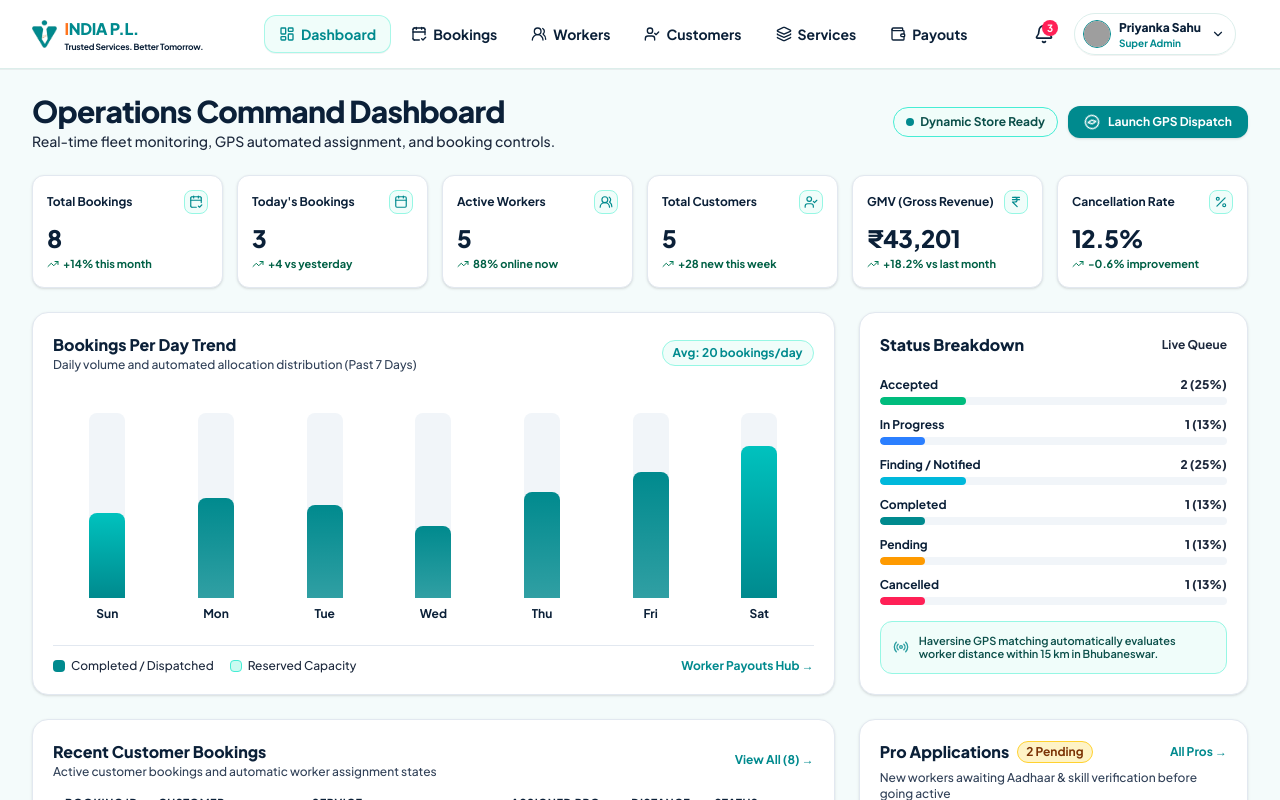
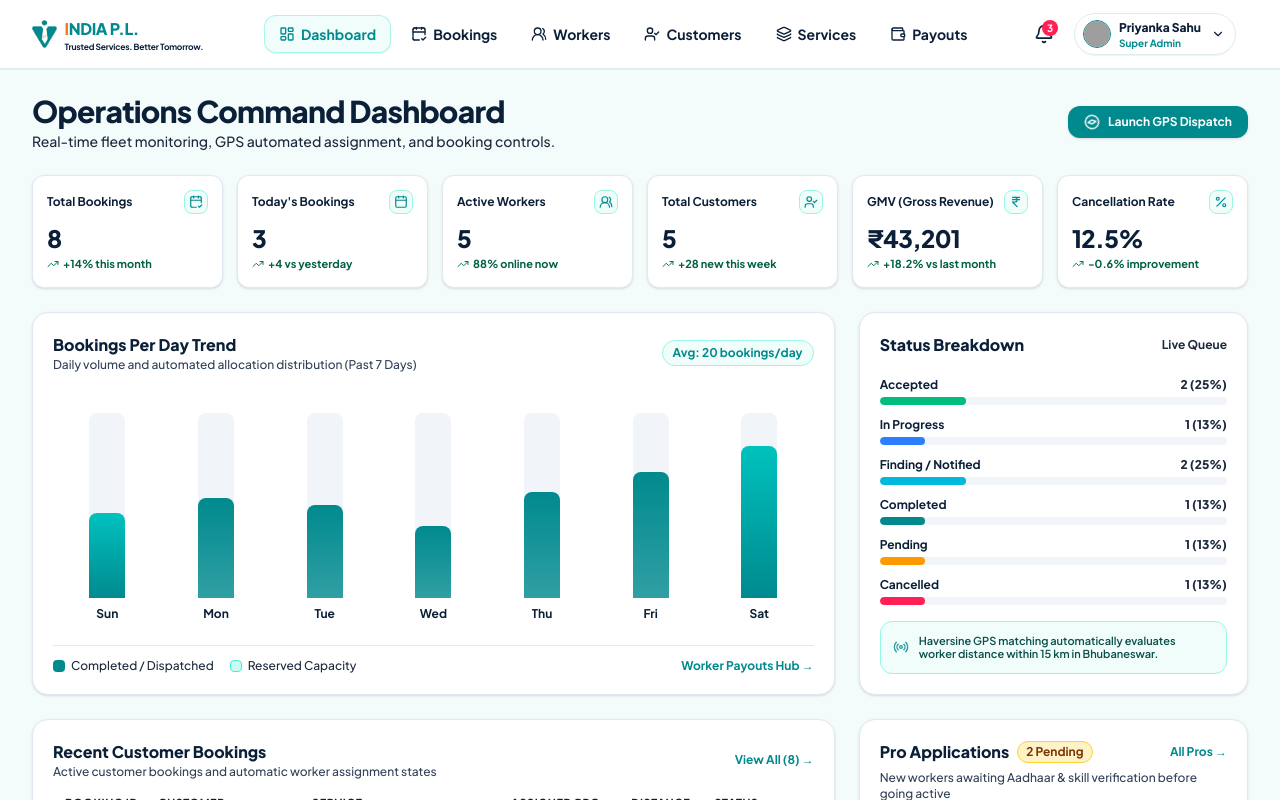
Before and after one commit to weinternpune/india_PL_Website, a React (Vite) app: page /admin/dashboard in a window 1280 px wide. Shown: the top 800 px of the page. Built offline with nearby package versions, Linux system fonts and the light colour scheme; grey boxes are pictures that could not be loaded.

Commit message:
fix(dashboard): remove Dynamic Store Ready badge

```diff
--- a/src/pages/admin/AdminDashboardHome.tsx
+++ b/src/pages/admin/AdminDashboardHome.tsx
@@ -116,18 +116,10 @@ export const AdminDashboardHome: React.FC = () => {
         </div>
 
         <div className="flex items-center gap-2.5 flex-wrap">
-          {isBackendConnected ? (
+          {isBackendConnected && (
             <div className="inline-flex items-center gap-1.5 px-3 py-1.5 rounded-full bg-emerald-50 text-emerald-900 border border-emerald-300 text-xs font-bold">
               <span className="w-2 h-2 rounded-full bg-emerald-600 animate-pulse" />
               <span>Live Backend Connected</span>
-            </div>
-          ) : (
-            <div
-              className="inline-flex items-center gap-1.5 px-3 py-1.5 rounded-full bg-teal-50 text-teal-900 border border-teal-300 text-xs font-bold"
-              title="All data is dynamic. Provide VITE_API_BASE_URL in .env to connect your backend."
-            >
-              <span className="w-2 h-2 rounded-full bg-[#008A8E]" />
-              <span>Dynamic Store Ready</span>
             </div>
           )}
 
```
